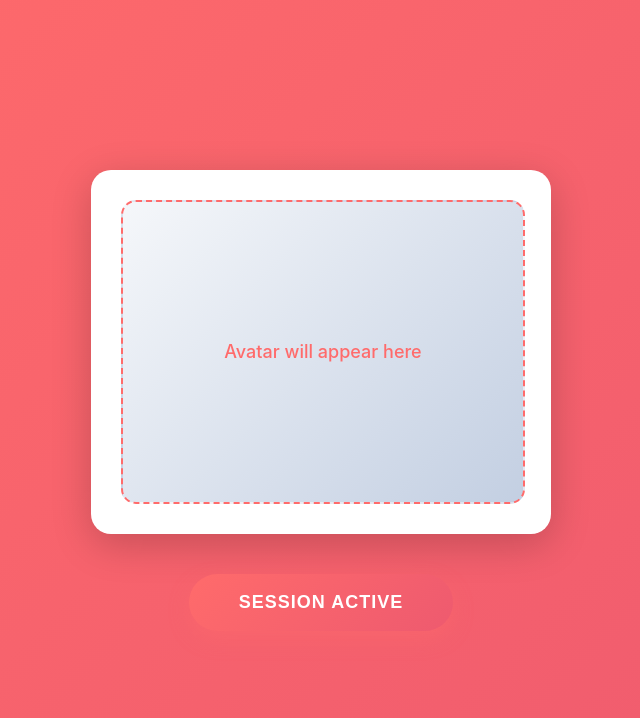
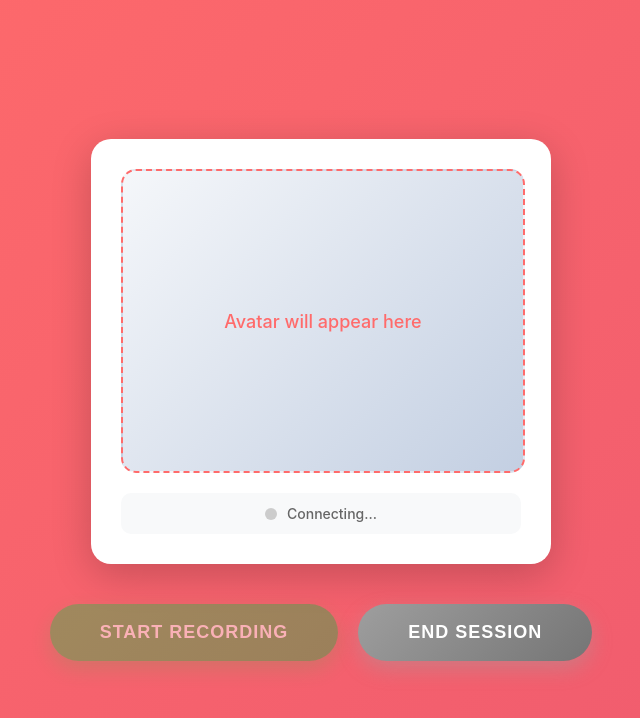
Before and after one commit to gethalcyon/caresma-front, a React (Create React App) app: page / in a window 1280 px wide. Both pictures are taken after a click on the button "START SESSION". Shown: the top 718 px of the page, without its empty margins (319-959 px from the left). Built offline with nearby package versions, Linux system fonts and the light colour scheme; no server answers.

Commit message:
fix: the backend streaming connection

```diff
--- a/src/App.css
+++ b/src/App.css
@@ -43,13 +43,55 @@
   margin: 0;
 }
 
+.status-indicator {
+  margin-top: 20px;
+  display: flex;
+  align-items: center;
+  gap: 10px;
+  justify-content: center;
+  padding: 12px;
+  background: #f8f9fa;
+  border-radius: 10px;
+}
+
+.status-dot {
+  width: 12px;
+  height: 12px;
+  border-radius: 50%;
+  background: #ccc;
+  transition: all 0.3s ease;
+}
+
+.status-dot.connected {
+  background: #4caf50;
+  box-shadow: 0 0 8px rgba(76, 175, 80, 0.6);
+  animation: pulse 2s infinite;
+}
+
+@keyframes pulse {
+  0%, 100% {
+    opacity: 1;
+  }
+  50% {
+    opacity: 0.5;
+  }
+}
+
+.status-text {
+  color: #666;
+  font-size: 14px;
+  font-weight: 500;
+}
+
 .controls-container {
   display: flex;
+  gap: 20px;
   justify-content: center;
 }
 
-.start-session-btn {
-  background: linear-gradient(135deg, #ff6b6b 0%, #ee5a6f 100%);
+.start-session-btn,
+.record-btn,
+.end-session-btn {
   color: white;
   border: none;
   border-radius: 50px;
@@ -57,10 +99,14 @@
   font-size: 18px;
   font-weight: 600;
   cursor: pointer;
-  box-shadow: 0 8px 20px rgba(255, 107, 107, 0.4);
   transition: all 0.3s ease;
   text-transform: uppercase;
   letter-spacing: 1px;
+}
+
+.start-session-btn {
+  background: linear-gradient(135deg, #ff6b6b 0%, #ee5a6f 100%);
+  box-shadow: 0 8px 20px rgba(255, 107, 107, 0.4);
 }
 
 .start-session-btn:hover {
@@ -72,3 +118,43 @@
   transform: translateY(0);
   box-shadow: 0 5px 15px rgba(255, 107, 107, 0.4);
 }
+
+.record-btn {
+  background: linear-gradient(135deg, #4caf50 0%, #45a049 100%);
+  box-shadow: 0 8px 20px rgba(76, 175, 80, 0.4);
+}
+
+.record-btn.recording {
+  background: linear-gradient(135deg, #f44336 0%, #e53935 100%);
+  box-shadow: 0 8px 20px rgba(244, 67, 54, 0.4);
+  animation: recording-pulse 1.5s infinite;
+}
+
+@keyframes recording-pulse {
+  0%, 100% {
+    transform: scale(1);
+  }
+  50% {
+    transform: scale(1.05);
+  }
+}
+
+.record-btn:hover:not(:disabled) {
+  transform: translateY(-2px);
+  box-shadow: 0 12px 30px rgba(76, 175, 80, 0.6);
+}
+
+.record-btn:disabled {
+  opacity: 0.5;
+  cursor: not-allowed;
+}
+
+.end-session-btn {
+  background: linear-gradient(135deg, #9e9e9e 0%, #757575 100%);
+  box-shadow: 0 8px 20px rgba(158, 158, 158, 0.4);
+}
+
+.end-session-btn:hover {
+  transform: translateY(-2px);
+  box-shadow: 0 12px 30px rgba(158, 158, 158, 0.6);
+}
--- a/src/App.js
+++ b/src/App.js
@@ -1,13 +1,147 @@
 import './App.css';
-import { useState } from 'react';
+import { useState, useRef, useEffect } from 'react';
 
 function App() {
   const [sessionStarted, setSessionStarted] = useState(false);
+  const [isRecording, setIsRecording] = useState(false);
+  const [isConnected, setIsConnected] = useState(false);
+  const [status, setStatus] = useState('Ready');
 
+  const wsRef = useRef(null);
+  const mediaRecorderRef = useRef(null);
+  const audioChunksRef = useRef([]);
+
+  // WebSocket connection
+  const connectWebSocket = () => {
+    const sessionId = `session-${Date.now()}`;
+    const ws = new WebSocket(`ws://localhost:8000/api/v1/ws/session/${sessionId}`);
+
+    ws.onopen = () => {
+      console.log('✓ WebSocket connected');
+      setIsConnected(true);
+      setStatus('Connected to AI');
+    };
+
+    ws.onmessage = (event) => {
+      try {
+        const data = JSON.parse(event.data);
+        console.log('← Received:', data);
+
+        if (data.type === 'recording_started') {
+          setStatus('Recording...');
+        } else if (data.type === 'recording_stopped') {
+          setStatus('Processing...');
+        } else if (data.type === 'error') {
+          setStatus(`Error: ${data.message}`);
+        }
+      } catch (e) {
+        console.log('← Binary data received:', event.data);
+      }
+    };
+
+    ws.onerror = (error) => {
+      console.error('✗ WebSocket error:', error);
+      setStatus('Connection error');
+    };
+
+    ws.onclose = () => {
+      console.log('WebSocket closed');
+      setIsConnected(false);
+      setStatus('Disconnected');
+    };
+
+    wsRef.current = ws;
+  };
+
+  // Request microphone permission and start recording
+  const startRecording = async () => {
+    try {
+      const stream = await navigator.mediaDevices.getUserMedia({ audio: true });
+      console.log('✓ Microphone access granted');
+
+      // Create MediaRecorder
+      const mediaRecorder = new MediaRecorder(stream, {
+        mimeType: 'audio/webm'
+      });
+
+      mediaRecorder.ondataavailable = (event) => {
+        if (event.data.size > 0 && wsRef.current?.readyState === WebSocket.OPEN) {
+          // Send audio chunk to backend
+          wsRef.current.send(event.data);
+          console.log(`→ Sent ${event.data.size} bytes of audio`);
+        }
+      };
+
+      mediaRecorder.onstart = () => {
+        console.log('✓ Recording started');
+        setIsRecording(true);
+
+        // Notify backend
+        if (wsRef.current?.readyState === WebSocket.OPEN) {
+          wsRef.current.send(JSON.stringify({ type: 'start_recording' }));
+        }
+      };
+
+      mediaRecorder.onstop = () => {
+        console.log('Recording stopped');
+        setIsRecording(false);
+
+        // Stop all tracks
+        stream.getTracks().forEach(track => track.stop());
+
+        // Notify backend
+        if (wsRef.current?.readyState === WebSocket.OPEN) {
+          wsRef.current.send(JSON.stringify({ type: 'stop_recording' }));
+        }
+      };
+
+      mediaRecorderRef.current = mediaRecorder;
+
+      // Start recording in 1-second chunks
+      mediaRecorder.start(1000);
+
+    } catch (error) {
+      console.error('✗ Microphone access denied:', error);
+      setStatus('Microphone access denied');
+    }
+  };
+
+  // Stop recording
+  const stopRecording = () => {
+    if (mediaRecorderRef.current && mediaRecorderRef.current.state !== 'inactive') {
+      mediaRecorderRef.current.stop();
+    }
+  };
+
+  // Handle session start
   const handleStartSession = () => {
+    if (!sessionStarted) {
       setSessionStarted(true);
-    console.log('Session started!');
+      setStatus('Connecting...');
+      connectWebSocket();
+    }
   };
+
+  // Handle recording toggle
+  const toggleRecording = () => {
+    if (isRecording) {
+      stopRecording();
+    } else {
+      startRecording();
+    }
+  };
+
+  // Cleanup on unmount
+  useEffect(() => {
+    return () => {
+      if (wsRef.current) {
+        wsRef.current.close();
+      }
+      if (mediaRecorderRef.current && mediaRecorderRef.current.state !== 'inactive') {
+        mediaRecorderRef.current.stop();
+      }
+    };
+  }, []);
 
   return (
     <div className="App">
@@ -16,15 +150,42 @@ function App() {
           <div className="avatar-placeholder">
             <p>Avatar will appear here</p>
           </div>
+          <div className="status-indicator">
+            <span className={`status-dot ${isConnected ? 'connected' : ''}`}></span>
+            <span className="status-text">{status}</span>
+          </div>
         </div>
 
         <div className="controls-container">
+          {!sessionStarted ? (
             <button
               className="start-session-btn"
               onClick={handleStartSession}
             >
-            {sessionStarted ? 'Session Active' : 'Start Session'}
+              Start Session
             </button>
+          ) : (
+            <>
+              <button
+                className={`record-btn ${isRecording ? 'recording' : ''}`}
+                onClick={toggleRecording}
+                disabled={!isConnected}
+              >
+                {isRecording ? 'Stop Recording' : 'Start Recording'}
+              </button>
+              <button
+                className="end-session-btn"
+                onClick={() => {
+                  stopRecording();
+                  if (wsRef.current) wsRef.current.close();
+                  setSessionStarted(false);
+                  setStatus('Session ended');
+                }}
+              >
+                End Session
+              </button>
+            </>
+          )}
         </div>
       </div>
     </div>
```
Lines whose indentation alone changed are shown as unchanged.
